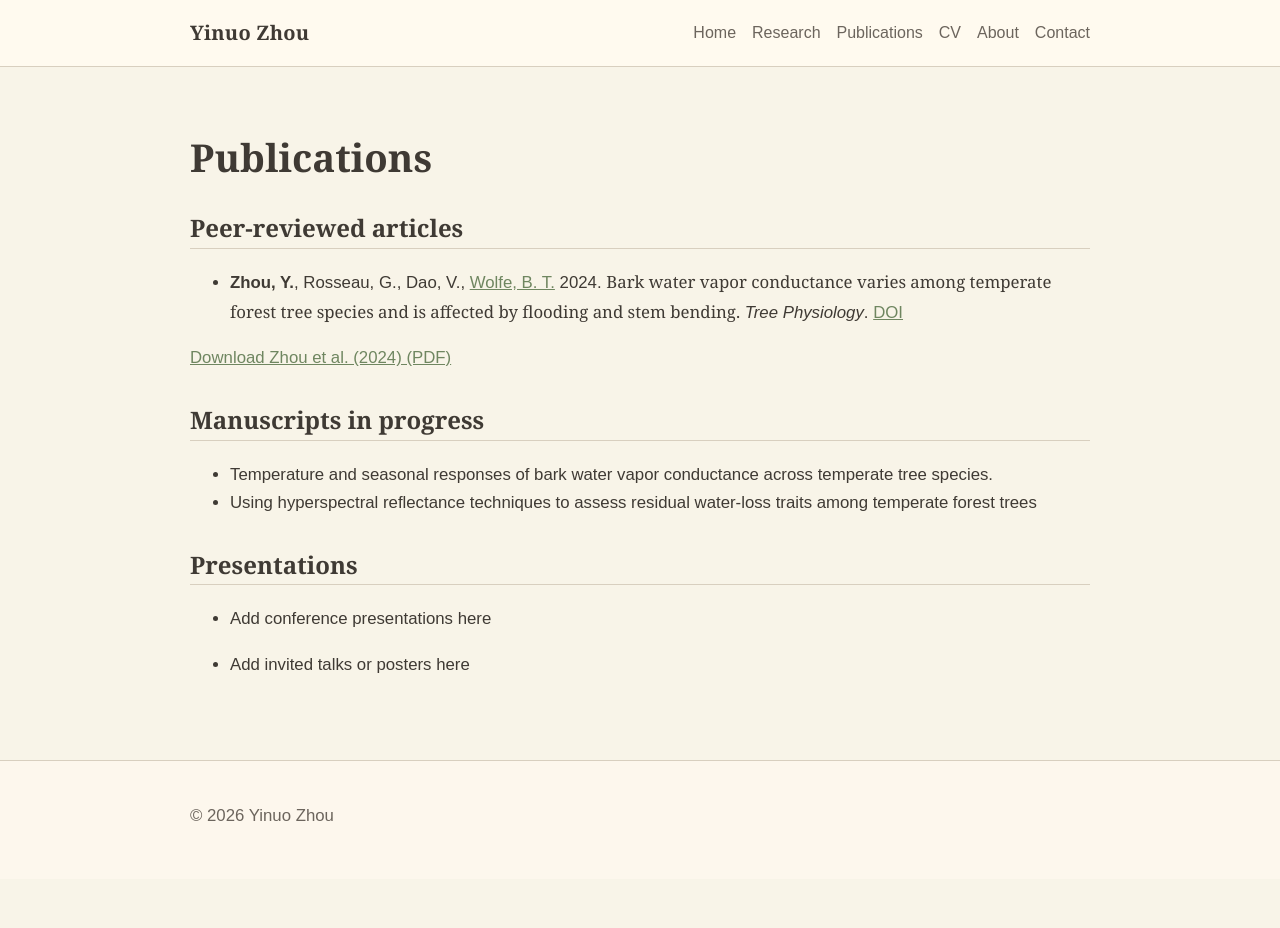
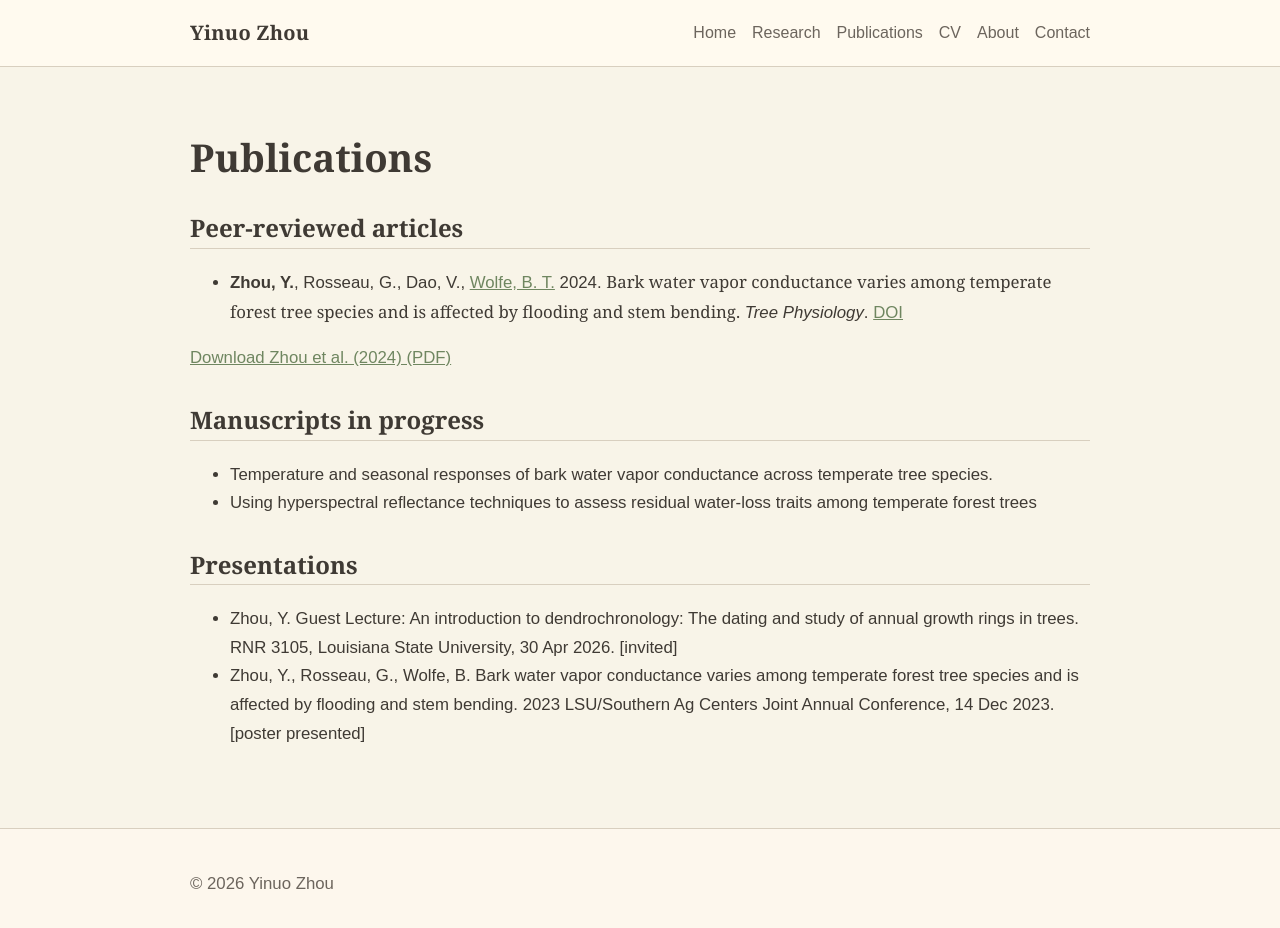
Before and after one commit to Yinuo-Zhou524/Yinuo-Zhou524.github.io, a Jekyll site: the page built from publications.md, in a window 1280 px wide and 947 px high. Shown: the top 928 px of the window. Built offline with Jekyll 4.4.1, drawn with Linux system fonts in a browser that asks for light colours; some web fonts are replaced.

Commit message:
update for NAFEW 2026

```diff
--- a/publications.md
+++ b/publications.md
@@ -27,6 +27,5 @@ traits among temperate forest trees
 
 ## Presentations
 
-- Add conference presentations here
-
-- Add invited talks or posters here
+- Zhou, Y. Guest Lecture: An introduction to dendrochronology: The dating and study of annual growth rings in trees. RNR 3105, Louisiana State University, 30 Apr 2026. [invited]
+- Zhou, Y., Rosseau, G., Wolfe, B. Bark water vapor conductance varies among temperate forest tree species and is affected by flooding and stem bending. 2023 LSU/Southern Ag Centers Joint Annual Conference, 14 Dec 2023. [poster presented]
```
Also changed, not shown: research.md (+14 -0 lines), assets/img/lab4.jpg (added), 4 other files.
